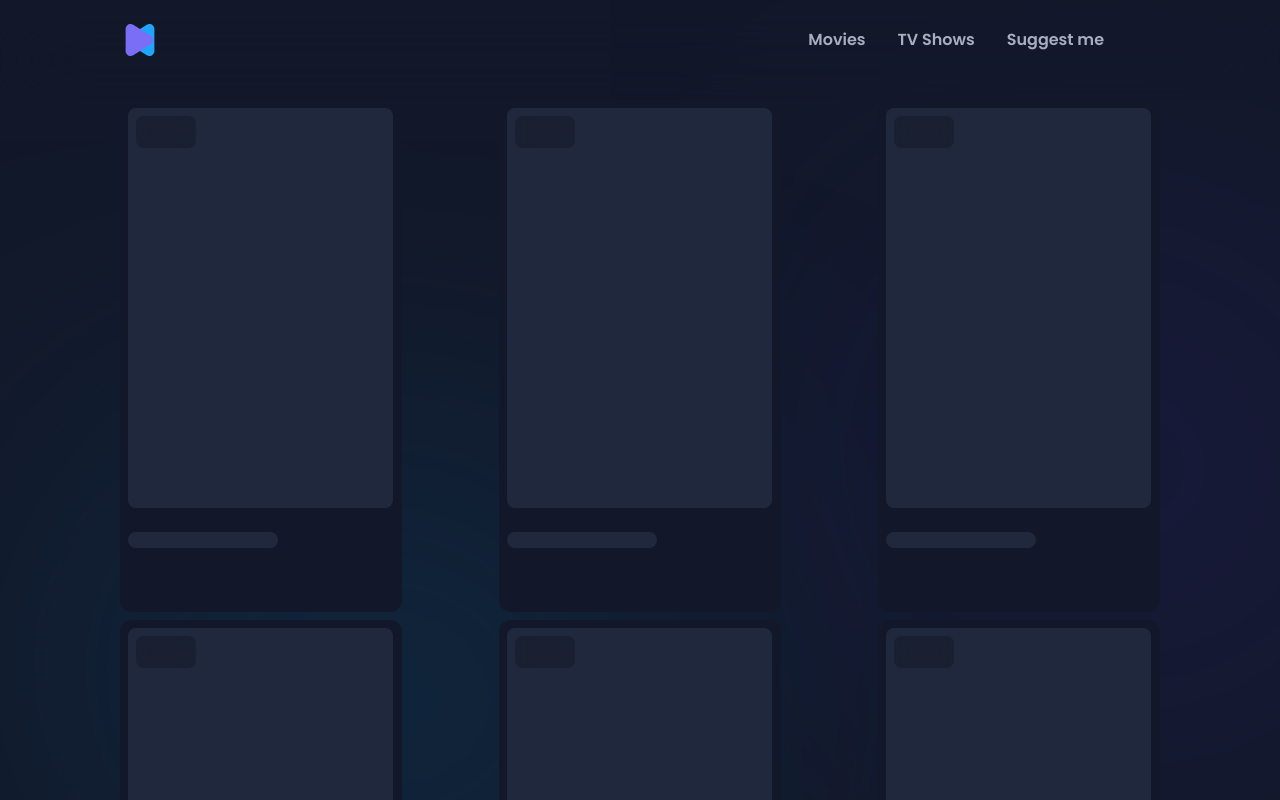
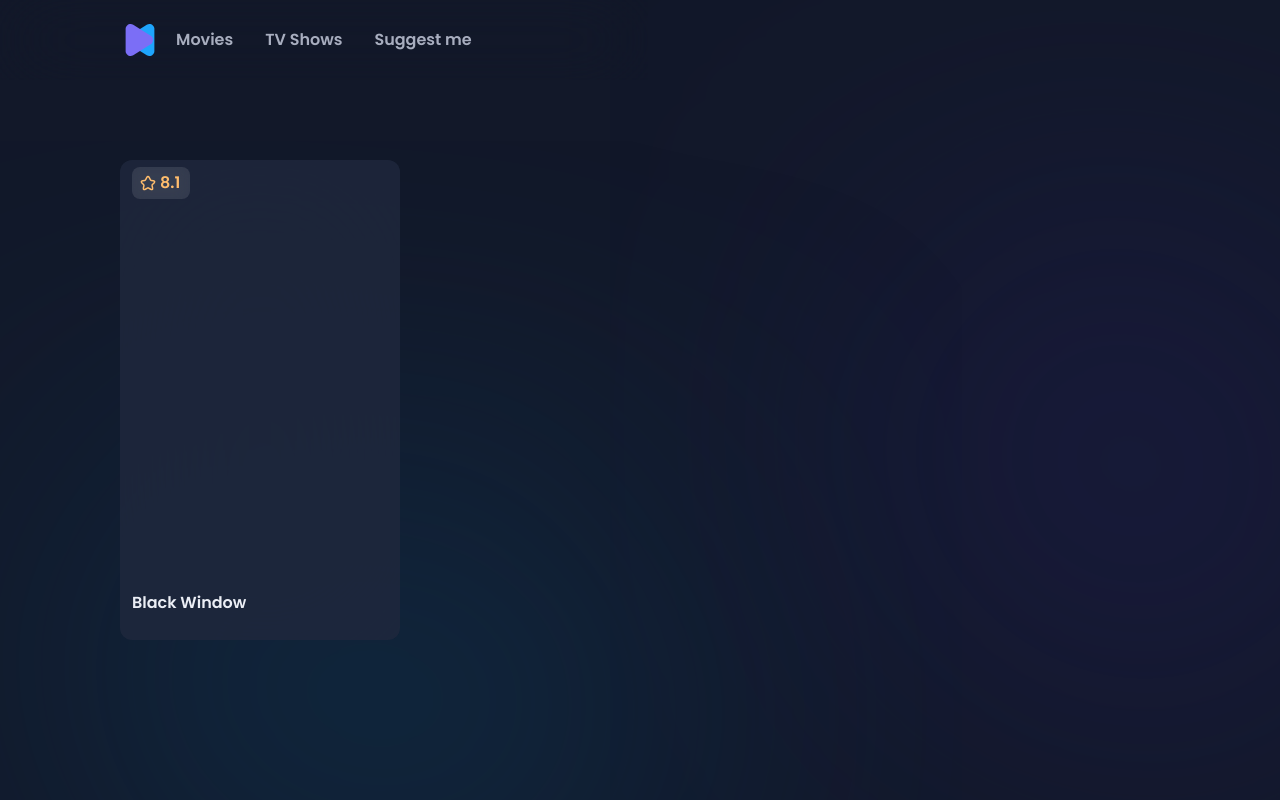
Before and after one commit to Bodgen/movie-listing-app, a React (Create React App) app: page /movie/1/1 in a window 1280 px wide. Shown: the top 800 px of the page. Built offline with nearby package versions, Linux system fonts and the light colour scheme.

Commit message:
add Card component and Rating button

```diff
--- a/src/App.js
+++ b/src/App.js
@@ -1,34 +1,25 @@
 import './App.css';
 import './fonts.css';
 import Navbar from './UI/Navbar/Navbar';
-import CardPlaceholder from "./UI/CardPlaceholder/CardPlaceholder";
 import styled from "styled-components";
+import Card from "./UI/Card/Card";
 
 const Container = styled.div`
   display: flex;
   flex-wrap: wrap;
   justify-content: space-between;
   margin: 0 120px 75px;
+  padding-top: 160px;
 `
 
 
 function App() {
-    return (
-        <div className="App">
+    return (<div className="App">
             <Navbar/>
             <Container>
-                <CardPlaceholder/>
-                <CardPlaceholder/>
-                <CardPlaceholder/>
-                <CardPlaceholder/>
-                <CardPlaceholder/>
-                <CardPlaceholder/>
-                <CardPlaceholder/>
-                <CardPlaceholder/>
-
+                <Card/>
             </Container>
-        </div>
-    );
+        </div>);
 }
 
 export default App;
--- a/src/UI/Card/Card.js
+++ b/src/UI/Card/Card.js
@@ -1,10 +1,39 @@
 import React from 'react';
+import styled from 'styled-components';
+import RatingButton from "../RatingButton/RatingButton";
+
+const CardStyles = styled.div`
+  width: 280px;
+  height: 480px;
+  background-color: rgba(32, 40, 62, 0.8);
+  backdrop-filter: blur(80px);
+  border-radius: 12px;
+  color: #EBEEF5;
+`
+
+const CardContainer = styled.div`
+  position: relative;
+  margin: 7px 12px;
+  height: 100%;
+`
+
+const CardImage = styled.div`
+  height: 400px;
+  border-radius: 8px;
+  margin-bottom: 24px;
+
+`
 
 const Card = () => {
     return (
-        <div>
-
-        </div>
+        <CardStyles>
+            <CardContainer>
+                <CardImage>
+                    <RatingButton id='rating'/>
+                </CardImage>
+                <h6>Black Window</h6>
+            </CardContainer>
+        </CardStyles>
     );
 };
 
--- a/src/UI/Navbar/Navbar.js
+++ b/src/UI/Navbar/Navbar.js
@@ -5,6 +5,9 @@ const NavbarStyles = styled.div`
   color: #A8AEBF;
   height: 80px;
   backdrop-filter: blur(40px);
+  position: fixed;
+  top: 0;
+  left: 0;
 `
 
 const NavbarContainer = styled.div`
--- /dev/null
+++ b/src/UI/RatingButton/RatingButton.js
@@ -0,0 +1,40 @@
+import React from 'react';
+import styled from "styled-components";
+import star from '../../assets/img/star.svg'
+
+const RatingButtonStyles = styled.div`
+  display: flex;
+  align-items: center;
+  width: 58px;
+  height: 32px;
+  background-color: rgba(255, 255, 255, 0.1);
+  backdrop-filter: blur(8px);
+  border-radius: 8px;
+  color: #FFBD6D;
+
+`
+
+const RatingButtonContainer = styled.div`
+  display: flex;
+  align-items: center;
+  margin: 8px;
+  img {
+    width: 16px;
+    height: 16px;
+    margin-right: 4px;
+  }
+`
+
+
+const RatingButton = () => {
+    return (
+        <RatingButtonStyles>
+            <RatingButtonContainer>
+                <img src={star} alt=""/>
+                <h6>8.1</h6>
+            </RatingButtonContainer>
+        </RatingButtonStyles>
+    );
+};
+
+export default RatingButton;
```
Also changed, not shown: src/assets/img/star.svg (added).
